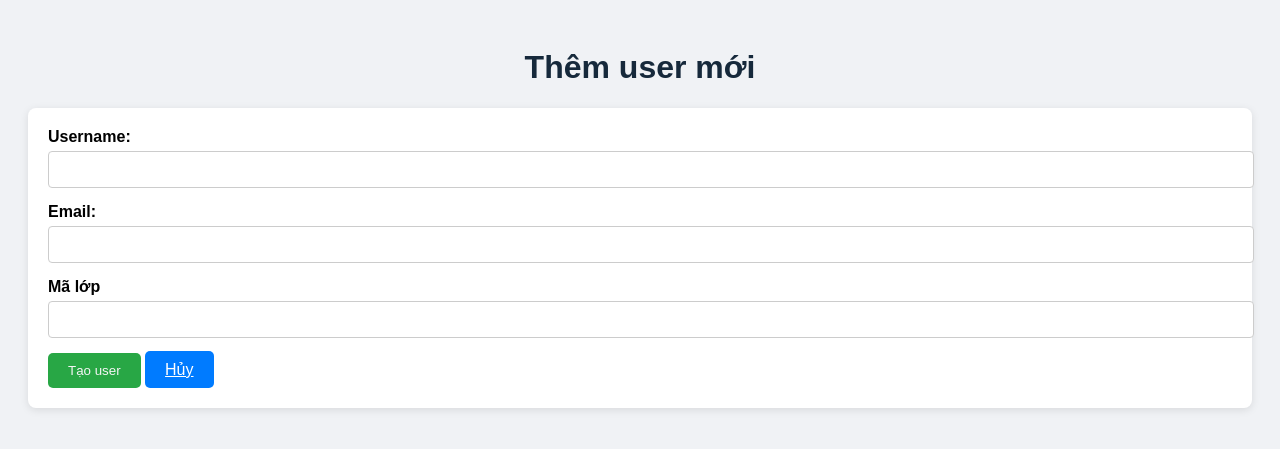
After one commit to anhnguyenha09/midterm-web-programming-practice, a Flask app: template client/templates/add_user.html in a window 1280 px wide. The commit adds this page. Shown: the top 449 px of the page. Run offline with Flask 3, Linux system fonts and the light colour scheme; the template is opened without the code that fills it, so the values that code supplies are empty; parts of the project's set-up code (start-up, migrations or seed data) failed here and were passed over.

Commit message:
update a lot of html pages

```diff
--- a/api/app.py
+++ b/api/app.py
@@ -1,179 +1,213 @@
-# Import các thư viện cần thiết
-from flask import Flask, request, jsonify
-import sqlite3
-import json
+from flask import Flask, request, jsonify, render_template
+# import cac thu vien gom flask (backend), jsonify (de tra ve json), request (de nhan cac method), render_template(de render html)
+import sqlite3 # thu vien tuong tac voi csdl sqlite
+import json # thu vien xu li json
 
-# Khởi tạo ứng dụng Flask
-app = Flask(__name__)
+app = Flask(__name__) # khai bao bien app = Flask(__name__) de khoi tao ung dung flask
 
-# Biến trỏ tới cơ sở dữ liệu
-DATABASE = 'ShoppingDB.db'
+# bien tro toi co so du lieu
+DB = 'luyentapcki.db'
 
-# Hàm tiện ích: kết nối DB và trả về dict
-def get_db_connection():
-    conn = sqlite3.connect(DATABASE)
-    conn.row_factory = sqlite3.Row  # Để truy cập cột theo tên
-    return conn
+def get_db_connection(): # dinh nghia ham ket noi csdl
+    conn = sqlite3.connect(DB) # bien conn su dung tvien sqlite3 de ket noi toi csdl da khai bao
+    conn.row_factory = sqlite3.Row # row_factory la mot thuoc tinh cua ket noi, sqlite3.Row cho phep truy cap du lieu bang ten cot thay vi chi so
+    return conn # tra ve ket noi da duoc cau hinh de truy cap du lieu bang ten cot
 
-# =============================================
-# CÂU 1b: Hàm Index - Hiện thông tin sinh viên
-# =============================================
-@app.route('/')
-def index():
-    return "1_NguyenVanA_2"  # Thay bằng thông tin của bạn
+def init_db(): # dinh nghia ham khoi tao csdl
+    conn = get_db_connection() # bien conn tai day su dung ham ket noi csdl (van tra ve conn)
+    cur = conn.cursor() # khai bao bien cur de thuc hien cac lenh sql, cursor la mot doi tuong cho phep thuc thi cac lenh sql va truy cap ket qua
 
-# =============================================
-# CÂU 2a: GET - Lấy toàn bộ danh sách Employee
-# =============================================
-@app.route('/Employee', methods=['GET'])
-def get_Employee():
-    conn = get_db_connection()
-    employees = conn.execute('SELECT * FROM Employee').fetchall()
-    conn.close()
-    # Chuyển kết quả sang dạng list dict rồi trả về JSON
-    return jsonify([dict(e) for e in employees])
+    # o day ta hieu conn la ket noi den csdl, cur la doi tuong thuc thi thao tac trong csdl
 
-# =============================================
-# CÂU 2b: DELETE - Xóa Employee theo ID
-# =============================================
-@app.route('/Employee', methods=['DELETE'])
-def delete_Employee():
-    data = request.get_json()
-    employee_id = data.get('Employee_id')
-    conn = get_db_connection()
-    conn.execute('DELETE FROM Employee WHERE Employee_id = ?', (employee_id,))
+    # do do, bien cur co the thuc thi (execute) cac lenh sql nhu tao bang, chen du lieu, truy van du lieu, v.v.
+    cur.execute('''
+                CREATE TABLE IF NOT EXISTS users (
+                    id INTEGER PRIMARY KEY AUTOINCREMENT,
+                    username TEXT NOT NULL,
+                    email TEXT NOT NULL,
+                    class_id INTEGER
+                )
+            ''')
+    cur.execute('''
+                CREATE TABLE IF NOT EXISTS classes (
+                    id INTEGER PRIMARY KEY AUTOINCREMENT,
+                    name TEXT NOT NULL)
+                ''')
+    conn.commit() # commit la lenh de luu cac thay doi da thuc hien vao csdl, neu khong commit thi cac thay doi se khong duoc luu va se mat khi dong ket noi
+    conn.close() # dong ket noi sau khi da thuc hien xong cac thao tac tren csdl
+
+    with open('users.json', 'r', encoding='utf-8') as f: # mo file users.json de doc du lieu, 'r' la che do doc, encoding='utf-8' de dam bao doc du lieu dung dinh dang utf-8
+        users = json.load(f) # json.load de doc du lieu tu file json va chuyen doi no thanh doi tuong python (trong truong hop nay la mot danh sach cac dict, moi dict dai dien cho mot user voi cac key la username va email)
+    # f o day la bien dai dien cho file da mo, users la bien chua du lieu da doc tu file json
+    for u in users: # lap qua tung user (dai dien la bien u) trong danh sach users de chen du lieu vao csdl
+        cur.execute( # bien con tro thuc thi lenh sql
+            'INSERT INTO users (username, email, class_id) VALUES (?, ?, ?)', # lenh sql de chen du lieu vao bang users, su dung dau hoi ? de thay the bang gia tri thuc te se truyen vao sau do
+            (u['username'], u['email'], u['class_id']) # gia tri thuc te duoc truyen vao de thay the cac dau hoi ?, o day la username, email va class_id cua user hien tai (u) trong vong lap
+            # u['username'] truy cap gia tri cua key 'username' trong dict u, tuong tu cho email va class_id
+        )
     conn.commit()
     conn.close()
-    return jsonify({"message": f"Đã xóa Employee có ID = {employee_id}"})
 
-# =============================================
-# CÂU 3a: POST - Thêm Employee mới
-# =============================================
-@app.route('/Employee', methods=['POST'])
-def add_Employee():
-    data = request.get_json()
-    conn = get_db_connection()
-    cursor = conn.execute(
-        'INSERT INTO Employee (first_name, last_name, department, address, email) VALUES (?, ?, ?, ?, ?)',
-        (data['first_name'], data['last_name'], data['department'], data['address'], data['email'])
+@app.route('/') # dinh nghia route cho trang chu, khi nguoi dung truy cap vao duong dan '/' thi ham index se duoc thuc thi
+def index():
+    return "Nguyen Ha Anh beo" # tra ve mot chuoi don gian khi nguoi dung truy cap vao trang chu
+
+@app.route('/users', methods=['GET']) # dinh nghia route cho duong dan '/users', chi chap nhan phuong thuc GET, khi nguoi dung truy cap vao duong dan nay voi phuong thuc GET thi ham get_users se duoc thuc thi
+def get_users():
+    conn = get_db_connection() # ket noi toi csdl de truy van du lieu
+    cur = conn.cursor() # tao doi tuong cursor de thuc thi lenh sql
+    cur.execute('SELECT * FROM users') # thuc thi lenh sql de lay tat ca du lieu tu bang users
+    users = cur.fetchall() # lay tat ca cac hang duoc tra ve tu lenh sql va luu vao bien users, fetchall() tra ve mot danh sach cac hang, moi hang duoc dai dien boi mot doi tuong sqlite3.Row (do ta da cau hinh row_factory truoc do), ban co the truy cap du lieu trong moi hang bang ten cot (vd: row['username'])
+    conn.commit() # commit la lenh de luu cac thay doi da thuc hien vao csdl, trong truong hop nay ta khong thuc hien thay doi nao tren csdl, nhung van goi commit (cho quen tay)
+    conn.close() # dong ket noi
+
+    #tra ve json
+    return jsonify([dict(row) for row in users]) # jsonify de chuyen doi du lieu thanh dinh dang json de tra ve cho client, [dict(row) for row in users] la mot list comprehension de tao ra mot danh sach moi, moi phan tu trong danh sach moi la mot dict duoc tao ra tu doi tuong row (moi row dai dien cho mot user), dict(row) chuyen doi doi tuong row thanh mot dict, do do ta co mot danh sach cac dict, moi dict dai dien cho mot user voi cac key la ten cot (vd: 'username', 'email') va gia tri la gia tri tuong ung cua cot do trong hang do
+    # dict(row) chuyen doi doi tuong row thanh mot dict, do do ta co mot danh sach cac dict, moi dict dai dien cho mot user voi cac key
+
+
+@app.route('/users/<int:user_id>', methods=['DELETE']) # dinh nghia route cho duong dan '/users', chi chap nhan phuong thuc DELETE, khi nguoi dung gui mot yeu cau DELETE den duong dan nay thi ham delete_user se duoc thuc thi
+#<int:user_id> la mot tham so duoc truyen vao ham delete_users, user_id se duoc chuyen doi sang kieu int va truyen vao ham de su dung trong lenh sql
+def delete_user(user_id):
+    conn = get_db_connection() # ket noi toi csdl
+    cur = conn.cursor() # tao doi tuong cursor de thuc thi lenh sql
+    cur.execute('DELETE FROM users WHERE id = ?', (user_id,)) # thuc thi lenh sql de xoa user co cot id bang user_id, su dung dau hoi ? de thay the bang gia tri thuc te se truyen vao sau do, (user_id,) la mot tuple chi chua mot phan tu (user_id), do do phai co dau phay sau user_id de tao ra mot tuple
+    conn.commit() #commit de luu thay doi vao csdl
+    conn.close() #dong ket noi
+    return jsonify({'message': f'Da xoa user co id = {user_id}'})
+    # tra ve mot dict duoc chuyen doi sang json, dict nay chua mot key 'message' voi gia tri la mot chuoi thong bao da xoa user co id = user_id (su dung f-string de chen gia tri user_id vao chuoi)
+    # cai chu f la f-string (formatted string) là cách viết chuỗi trong Python giúp bạn chèn biến hoặc biểu thức trực tiếp vào trong string một cách gọn và dễ đọc.
+
+@app.route('/users', methods=['POST']) # dinh nghia route cho duong dan '/users', chi chap nhan phuong thuc POST, khi nguoi dung gui mot yeu cau POST den duong dan nay thi ham add_user se duoc thuc thi
+def add_user():
+    data = request.get_json() # request.get_json() de lay du lieu duoc gui len tu client va chuyen doi no thanh mot dict python, data se tro thanh bien chua dict duoc truyen vao tu client
+    username = data.get('username') # lay gia tri cua key 'username' trong dict data, luu vao bien username
+    email = data.get('email') # lay gia tri cua key 'email' trong dict data, luu vao bien email
+
+    conn = get_db_connection() #ket noi toi csdl
+    cur = conn.cursor() #tao doi tuong cursor de thuc thi lenh sql
+    cur.execute('INSERT INTO users (username, email) VALUES (?,?)', (username, email))
+    # thuc thi lenh sql de chen du lieu vao bang users cho cot username va email, su dung dau hoi ? de thay the bang gia tri thuc te se truyen vao sau do, (username, email) la mot tuple chua gia tri se duoc truyen vao de thay the cac dau hoi ?
+    conn.commit() #commit de luu thay doi vao csdl
+
+    new_user_id = cur.lastrowid # lastrowid la mot thuoc tinh cua cursor, no tra ve id cua hang moi duoc chen vao bang (trong truong hop nay la id cua user moi duoc them vao)
+    conn.close() #dong ket noi
+    return jsonify({'message': f'Da them user moi voi id = {new_user_id}'})
+
+@app.route('/users/<int:user_id>', methods=['PUT']) # dinh nghia route cho duong dan '/users', chi chap nhan phuong thuc PUT, khi nguoi dung gui mot yeu cau PUT den duong dan nay thi ham update_user se duoc thuc thi
+def update_user(user_id):
+    data = request.get_json() # lay du lieu duoc gui len tu client va chuyen doi no thanh 1 dict python, data se tu JSON tro thanh bien chua dict duoc truyen vao tu client
+
+    # lam cach moi nhe, ko can phai lay tung gia tri username, email nhu o ham add_user, ma ta co the truyen thang dict data vao lenh sql de cap nhat du lieu
+    conn = get_db_connection() # ket noi toi csdl
+    cur = conn.cursor() # tao doi tuong cursor de thuc thi lenh sql
+    cur.execute('''
+                UPDATE users
+                SET username = ?, email = ?
+                WHERE id = ?
+                ''', # lenh sql de cap nhat du lieu trong bang users, set username = ?, email = ? de cap nhat gia tri cua cot username va email, where id = ? de xac dinh user can cap nhat theo id, su dung dau hoi ? de thay the bang gia tri thuc te se truyen vao sau do
+                (data['username'], data['email'], user_id) # truyen thang dict data vao lenh sql, data['username'] truy cap gia tri cua key 'username' trong dict data, tuong tu cho email, user_id la id cua user can cap nhat, da khai bao trong ham
     )
-    conn.commit()
-    new_id = cursor.lastrowid  # Lấy ID vừa được tạo
+
+    conn.commit() # commit de luu thay doi vao csdl
+    conn.close() # dong ket noi
+    return jsonify({'message': f'Da cap nhat user co id = {user_id}'})
+
+# kiem tra user ton tai theo email va username
+@app.route('/users/check', methods=['GET']) # dinh nghia route cho duong dan '/users/check', chi chap nhan phuong thuc GET, khi nguoi dung gui mot yeu cau GET den duong dan nay thi ham check_user se duoc thuc thi
+def check_user():
+    email = request.args.get('email') # lay gia tri cua tham so email trong chuoi truy van, luu vao bien email
+    username = request.args.get('username') # lay gia tri cua tham so username trong chuoi truy van, luu vao bien username
+
+    conn = get_db_connection() # ket noi toi csdl
+    cur = conn.cursor() # tao doi tuong cursor de thuc thi lenh sql
+    cur.execute('SELECT * FROM users WHERE email = ? OR username = ?', (email, username)) # thuc thi lenh sql de kiem tra xem co user nao co email hoac username trung voi gia tri duoc truyen vao hay khong, su dung dau hoi ? de thay the bang gia tri thuc te se truyen vao sau do, (email, username) la mot tuple chua gia tri se duoc truyen vao de thay the cac dau hoi ?
+    user = cur.fetchone() #lay hang dau tien duoc tra ve tu lenh sql, fetchone() tra ve mot doi tuong sqlite3.Row dai dien cho user neu co, neu khong co user nao trung thi tra ve None
+
+    #ko co thay doi j ve csdl nen ko can conn.commit()
     conn.close()
-    return jsonify({"message": "Thêm thành công", "Employee_id": new_id})
 
-# =============================================
-# CÂU 3b: PUT - Cập nhật thông tin Employee
-# =============================================
-@app.route('/Employee', methods=['PUT'])
-def update_Employee():
-    data = request.get_json()
-    employee_id = data.get('Employee_id')
-    conn = get_db_connection()
-    conn.execute(
-        'UPDATE Employee SET first_name=?, last_name=?, department=?, address=?, email=? WHERE Employee_id=?',
-        (data['first_name'], data['last_name'], data['department'], data['address'], data['email'], employee_id)
-    )
-    conn.commit()
-    conn.close()
-    return jsonify({"message": f"Đã cập nhật Employee ID = {employee_id}"})
+    if user: # neu user khac None (co user trung email hoac username)
+        return jsonify({'exists': True, 'user': dict(user)}) # tra ve mot dict duoc chuyen doi sang json, dict nay chua key 'exists' voi gia tri True de bao user da ton tai, va key 'user' voi gia tri la mot dict duoc tao ra tu doi tuong user (trong truong hop nay la mot sqlite3.Row), dict(user) chuyen doi doi tuong user thanh mot dict de co the truyen vao json
+    else: # neu user la None (khong co user nao trung)
+        return jsonify({'exists': False, 'message': 'Khong tim thay user'})
 
-# =============================================
-# CÂU 4a: Kiểm tra Employee tồn tại theo Email + FirstName
-# =============================================
-@app.route('/Employee/check', methods=['GET'])
-def check_Employee():
-    # Nhận email và first_name từ query string: /Employee/check?email=...&first_name=...
-    email = request.args.get('email')
-    first_name = request.args.get('first_name')
+# tim kiem theo chuoi doi voi username hoac email trong truy van
+@app.route('/users/search', methods=['GET']) # dinh nghia route cho duong dan '/users/search', chi chap nhan phuong thuc GET, khi nguoi dung gui mot yeu cau GET den duong dan nay thi ham search_users se duoc thuc thi
+def search_users():
+    keyword = request.args.get('q', '') # lay gia tri cua tham so q trong chuoi truy van, neu khong co tham so q thi tra ve chuoi rong, luu vao bien keyword
+    #q la tham so trong url, thuong chua tu khoa tim kiem
+    pattern = f'%{keyword}%' # tao pattern de su dung trong lenh sql, % la ky tu wildcard trong sql, do do pattern se tim kiem cac username hoac email chua chuoi keyword o bat ky vi tri nao
 
     conn = get_db_connection()
-    # Tìm employee khớp cả email và first_name
-    result = conn.execute(
-        'SELECT * FROM Employee WHERE email = ? AND first_name = ?',
-        (email, first_name)
-    ).fetchone()
+    cur = conn.cursor()
+    results = cur.execute('SELECT * FROM users WHERE username LIKE ? OR email LIKE ?', (pattern, pattern)).fetchall() # thuc thi lenh sql de tim kiem user co username hoac email chua chuoi keyword, su dung LIKE de tim kiem theo pattern, su dung dau hoi ? de thay the bang gia tri thuc te se truyen vao sau do, (pattern, pattern) la mot tuple chua gia tri se duoc truyen vao de thay the cac dau hoi ?, o day ca username va email deu su dung cung mot pattern
     conn.close()
 
-    if result:
-        return jsonify({"exists": True, "employee": dict(result)})
+    #tra ve kqua json
+    return jsonify([dict(row) for row in results]) # tra ve mot danh sach cac dict duoc chuyen doi sang json, moi dict dai dien cho mot user trong ket qua tim kiem, dict(row) chuyen doi doi tuong row thanh mot dict de co the truyen vao json
+
+# lay danh sach user theo ClassID
+@app.route('/users/class/<int:class_id>', methods=['GET'])
+def get_users_by_class(class_id):
+    conn = get_db_connection()
+    cur = conn.cursor()
+
+    user_class = cur.execute('SELECT * FROM classes WHERE id = ?', (class_id,)).fetchone()
+    # lay thong tin lop hoc theo class_id, neu khong tim thay thi user_class se la None
+    if not user_class:
+        conn.close()
+        return jsonify({'message': f'Khong tim thay lop hoc co id = {class_id}'})
+
     else:
-        return jsonify({"exists": False, "message": "Không tìm thấy Employee"})
+        users = cur.execute('SELECT * FROM users WHERE class_id = ?', (class_id,)).fetchall()
+        # lay danh sach user trong bang co cot classId bang class_id, su dung dau hoi ? de thay the bang gia tri thuc te se truyen vao sau do, (class_id,) la mot
+        conn.close()
 
-# =============================================
-# CÂU 4b: Tìm kiếm Employee theo chuỗi (LIKE)
-# =============================================
-@app.route('/Employee/search', methods=['GET'])
-def search_Employee():
-    # Nhận chuỗi tìm kiếm từ query string: /Employee/search?q=...
-    keyword = request.args.get('q', '')
-    pattern = f'%{keyword}%'  # Dùng LIKE để tìm gần đúng
+        return jsonify({'users': [dict(user) for user in users], 'class': dict(user_class)})
+        # tra ve mot dict duoc chuyen doi sang json, dict nay chua key 'users' voi gia tri la mot danh sach cac dict dai dien cho user trong lop hoc do, va key 'class' voi gia tri la mot dict dai dien cho lop hoc do, dict(user_class) chuyen doi doi tuong user_class thanh mot dict de co the truyen vao json
+
+# them 1 loat user
+@app.route('/users/batch', methods=['POST'])
+def add_users_batch():
+    data = request.get_json() # lay du lieu duoc gui len tu client va chuyen doi no thanh 1 dict python, data se tu JSON tro thanh bien chua dict
 
     conn = get_db_connection()
-    # Tìm trong tất cả các cột text
-    results = conn.execute(
-        '''SELECT * FROM Employee
-           WHERE first_name LIKE ? OR last_name LIKE ?
-              OR department LIKE ? OR address LIKE ? OR email LIKE ?''',
-        (pattern, pattern, pattern, pattern, pattern)
-    ).fetchall()
-    conn.close()
+    cur = conn.cursor()
 
-    return jsonify([dict(r) for r in results])
+    inserted_users = [] # tao mot danh sach rong de luu tru thong tin cac user moi duoc them vao
 
-# =============================================
-# CÂU 4c: Lấy danh sách đơn hàng theo EmployeeID
-# (Giả sử có bảng Orders liên kết với Employee)
-# =============================================
-@app.route('/Employee/orders', methods=['GET'])
-def get_orders_by_employee():
-    # Nhận EmployeeID từ query string
-    employee_id = request.args.get('Employee_id')
-
-    conn = get_db_connection()
-    # Kiểm tra Employee tồn tại
-    emp = conn.execute(
-        'SELECT * FROM Employee WHERE Employee_id = ?', (employee_id,)
-    ).fetchone()
-
-    if not emp:
-        conn.close()
-        return jsonify({"message": "Không tìm thấy Employee"}), 404
-
-    # Lấy danh sách đơn hàng (nếu có bảng Orders)
-    try:
-        orders = conn.execute(
-            'SELECT * FROM Orders WHERE Employee_id = ?', (employee_id,)
-        ).fetchall()
-        conn.close()
-        return jsonify({"employee": dict(emp), "orders": [dict(o) for o in orders]})
-    except:
-        conn.close()
-        return jsonify({"message": "Chưa có bảng Orders trong DB", "employee": dict(emp)})
-
-# =============================================
-# CÂU 4d: Nhập hàng loạt danh sách khách hàng
-# =============================================
-@app.route('/Employee/bulk', methods=['POST'])
-def bulk_add_customers():
-    # Nhận vào một list các object khách hàng
-    data_list = request.get_json()  # Là một mảng JSON
-
-    conn = get_db_connection()
-    inserted_ids = []
-
-    # Lần lượt insert từng bản ghi
-    for data in data_list:
-        cursor = conn.execute(
-            'INSERT INTO Employee (first_name, last_name, department, address, email) VALUES (?, ?, ?, ?, ?)',
-            (data['first_name'], data['last_name'], data['department'], data['address'], data['email'])
-        )
-        inserted_ids.append(cursor.lastrowid)
+    for u in data:
+        cur.execute('INSERT INTO users (username, email, class_id) VALUES (?, ?, ?)', (u['username'], u['email'], u['class_id']))
+        # thuc thi lenh sql de chen du lieu vao bang users cho cot username, email va class_id, su dung dau hoi ? de thay the bang gia tri thuc te se truyen vao sau do, (u['username'], u['email'], u['class_id']) la mot tuple chua gia tri se duoc truyen vao de thay the cac dau hoi ?, u['username'] truy cap gia tri cua key 'username' trong dict u, tuong tu cho email va class_id
+        inserted_users.append({'id': cur.lastrowid, 'username': u['username'], 'email': u['email'], 'class_id': u['class_id']})
 
     conn.commit()
     conn.close()
-    return jsonify({"message": f"Đã thêm {len(inserted_ids)} bản ghi", "ids": inserted_ids})
 
-# Chạy ứng dụng ở cổng 5000
+    return jsonify({'message': f'Da them {len(inserted_users)} user moi', 'users': inserted_users})
+    # tra ve mot dict duoc chuyen doi sang json, dict nay chua key 'message' voi gia tri la mot chuoi thong bao da them bao nhieu user moi, va key 'users' voi gia tri la mot danh sach cac dict dai dien cho user moi duoc them vao, moi dict chua id, username va email cua user do
+
+#route hien thi giao dien html
+@app.route('/view')
+def view():
+    conn = get_db_connection()
+    cur = conn.cursor()
+
+    users = cur.execute('SELECT * FROM users').fetchall() # lay tat ca du lieu tu bang users, fetchall() tra ve mot danh sach cac hang, moi hang duoc dai dien boi mot doi tuong sqlite3.Row (do ta da cau hinh row_factory truoc do), ban co the truy cap du lieu trong moi hang bang ten cot (vd: row['username'])
+    conn.close()
+
+    return render_template('index.html', users=users)
+    # render_template de render file html, o day la index.html, va truyen bien users vao file html de su dung trong do, users se tro thanh mot danh sach cac doi tuong sqlite3.Row dai dien cho user, ban co the truy cap du lieu trong moi row bang ten cot (vd: row['username']) trong file html
+    #users ben phai la bien duoc dinh nghia trong file app.py, users ben trai la bien trong html
+    # cu the, trong html se ghi nhu the nay:
+    # {% for user in users %}
+    #     <p>{{ user['username'] }} - {{ user['email'] }}</p>
+    # {% endfor %}
+    # do do, khi render html, no se lap qua tung user trong danh sach users
+    # va hien thi username va email cua user do trong the p, su dung {{ }} de chen gia tri vao html
+
 if __name__ == '__main__':
-    app.run(debug=True, port=5000)
+    init_db() # khoi tao csdl khi chay ung dung (đây là tính năng của sqlite là tự tạo csdl nếu ch có), ham init_db se tao bang users neu chua co, va chen du lieu tu file users.json vao bang users
+    app.run(debug=True, port=5000) # chay ung dung flask, debug=True de cho phep tu dong tai lai khi co thay doi trong code va hien thi loi chi tiet khi co loi xay ra
+    # port=5000 de chay ung dung tren cong 5000
--- /dev/null
+++ b/client/templates/add_user.html
@@ -0,0 +1,80 @@
+<!DOCTYPE html>
+<html lang="en">
+<head>
+    <meta charset="UTF-8">
+    <meta name="viewport" content="width=device-width, initial-scale=1.0">
+    <title>Thêm user mới</title>
+    <style>
+        body {
+            font-family: Arial, sans-serif;
+            padding: 20px;
+            background-color: #f0f2f5;
+        }
+        h1 {
+            color: #16293b;
+            text-align: center;
+        }
+        form {
+            background: white;
+            padding: 20px;
+            border-radius: 8px;
+            box-shadow: 0 2px 8px rgba(0,0,0,0.1);
+        }
+        label {
+            display: block;
+            margin-bottom: 5px;
+            font-weight: bold;
+        }
+        input[type="text"], input[type="email"] {
+            width: 100%;
+            padding: 10px;
+            margin-bottom: 15px;
+            border: 1px solid #ccc;
+            border-radius: 4px;
+        }
+        .btn {
+            padding: 10px 20px;
+            background-color: #007bff;
+            color: white;
+            border: none;
+            border-radius: 5px;
+            cursor: pointer;
+        }
+        .btn:hover {
+            background-color: #0056b3;
+        }
+        input:focus {
+            outline: none;
+            border-color: #007bff;
+            box-shadow: 0 0 5px rgba(0,0,0,0.1)
+        }
+        .btn-submit {
+            background-color: #28a745;
+            color: whitesmoke
+        }
+        .btn-submit:hover {
+            background-color: #0d604d;
+        }
+    </style>
+</head>
+<body>
+    <h1>Thêm user mới</h1>
+    <form action="" method="POST">
+        <label for="username">Username: </label>
+        <!-- for username có nghĩa là liên kết với input có id = username; còn name = username là khi submit thì backend sẽ nhận dữ liệu theo key này {"username": "HA"} -->
+        <input type="text" id="username" name="username" required>
+
+        <label for="email">Email: </label>
+        <input type="text" name="email" id="email" required>
+
+        <label for="class_id">Mã lớp</label>
+        <input type="text" id="class_id" name="class_id">
+
+        <div class="button-group">
+            <button type="submit" class="btn btn-submit">Tạo user</button>
+            <a href="/" class="btn btn-cancel">Hủy</a>
+            <!-- / là đường dẫn gốc (root) của website, khi click vào sẽ về trang chủ -->
+        </div>
+    </form>
+</body>
+</html>
```
Also changed, not shown: api/employees.json (deleted, +0 -42 lines), api/users.json (added, +22 -0 lines), client/client.py (+103 -10 lines), client/templates/edit_user.html (added, +60 -0 lines), client/templates/index.html (+55 -15 lines), main.py (deleted, +0 -16 lines), api/ShoppingDB.db (deleted).
